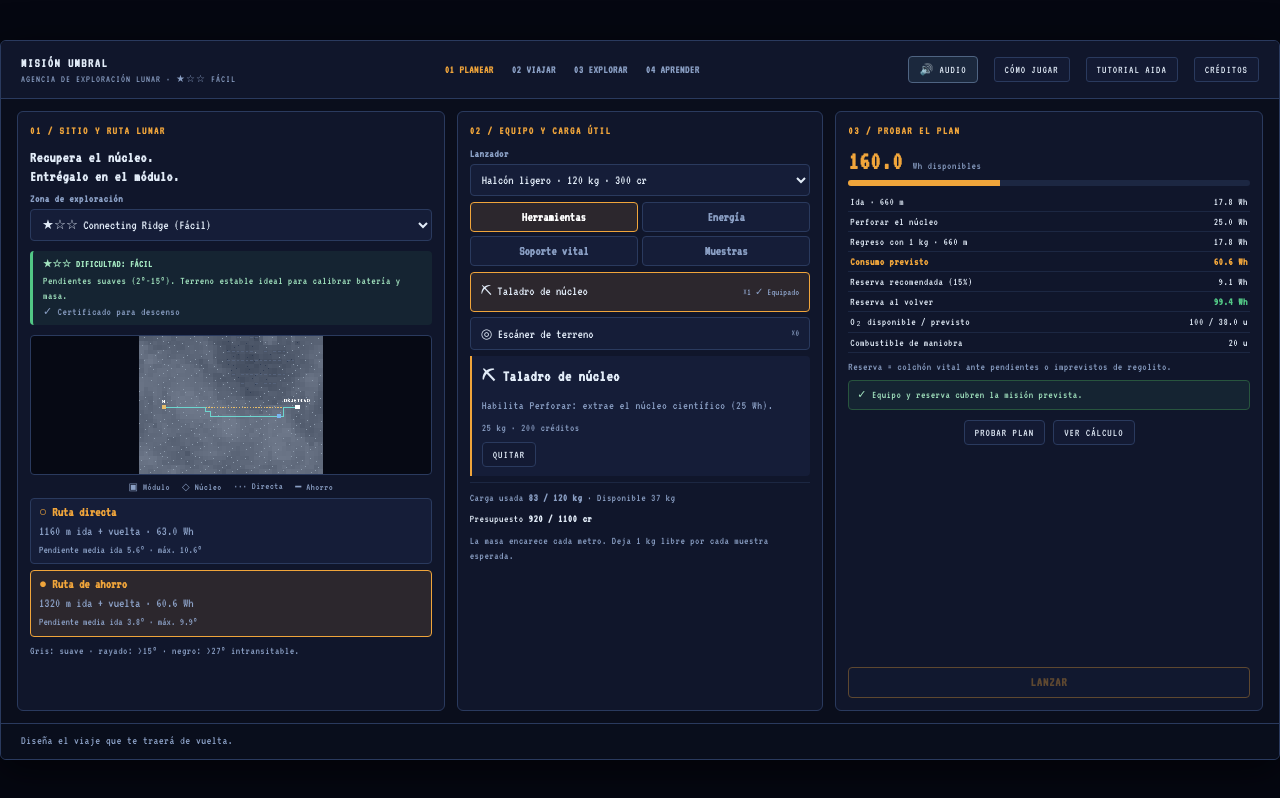
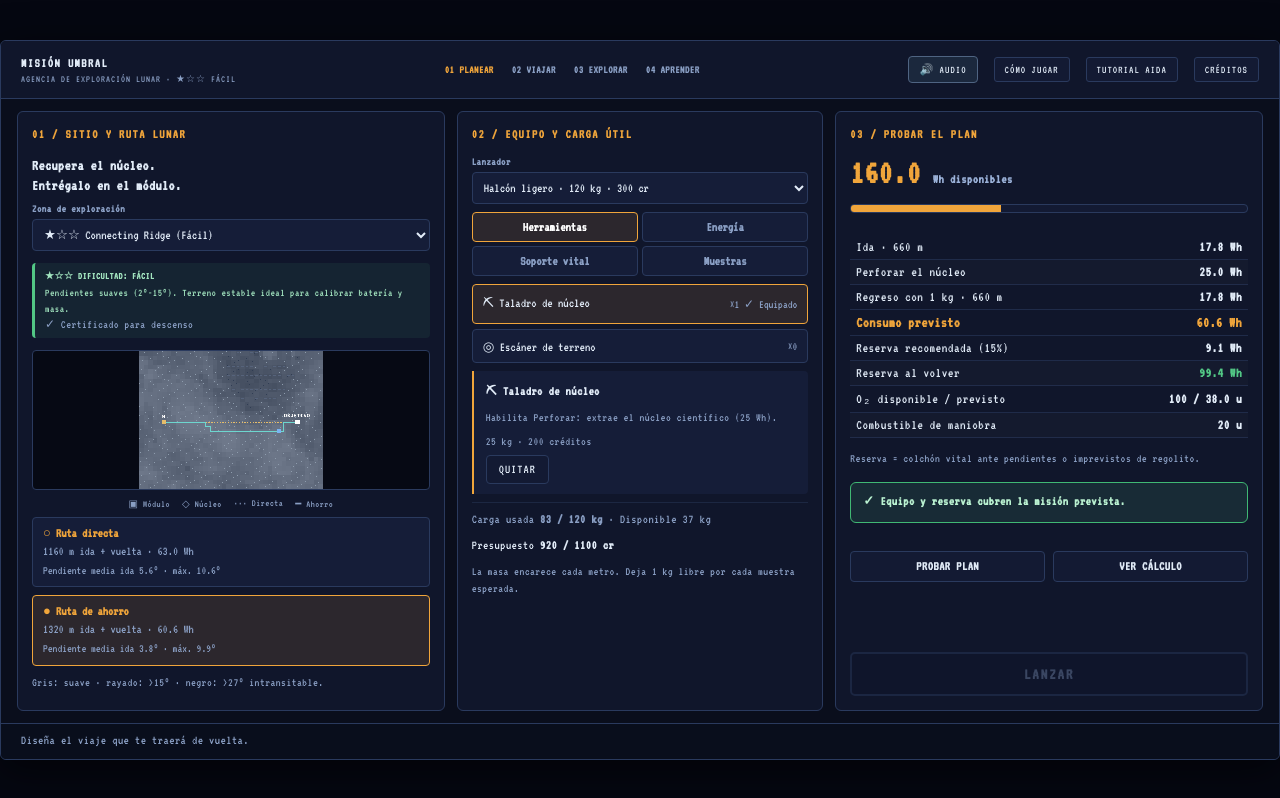
Before and after one commit to TEAM-SILENT-115/SPATIAL-EXTRACTION---HACKATON-NASA-SPACE-APP-CHALLENGE, a plain HTML site: page index.html in a window 1280 px wide. Both pictures are taken after a click on the button "JUGAR". Drawn offline with Linux system fonts and the light colour scheme.

Commit message:
style(ui): aumentar tamano, contraste y visibilidad de paneles, tablas y boton de lanzamiento

```diff
--- a/css/lunar.css
+++ b/css/lunar.css
@@ -27,29 +27,37 @@
 .l-items small {font-size:10px;color:#8a9fc4}
 .l-detail {padding:12px;border-left:2px solid #f0a53b;background:#151d38;border-radius:0 4px 4px 0;min-height:140px;display:flex;flex-direction:column;gap:8px}.l-detail p {line-height:1.45;font-size:12px;color:#8a9fc4}.l-detail .btn {align-self:flex-start;font-size:11px}
 .l-load {border-top:1px solid #1c2742;padding-top:8px;font-size:11px;line-height:1.5;color:#8a9fc4}
-.l-big {display:flex;align-items:baseline;gap:10px}.l-big strong {font-size:32px;color:#f0a53b;font-weight:800}.l-big span {font-size:11px;color:#8a9fc4}
-.l-energy {height:6px;background:#1c2742;border-radius:3px;overflow:hidden}.l-energy span {display:block;background:#f0a53b;height:100%}
-.l-table {width:100%;border-collapse:collapse;font-size:11px}.l-table td,.l-table th {padding:6px 2px;border-bottom:1px solid #1c2742;text-align:left}.l-table td:last-child,.l-table th:last-child {text-align:right;white-space:nowrap}.l-table th {color:#f0a53b;font-weight:700}
-.l-check {padding:9px 12px;background:rgba(82,199,133,0.08);border:1px solid #28553e;border-radius:4px;font-size:11px;line-height:1.45;color:#a3e5c0}.l-check p+p {margin-top:4px}.l-check.danger {border-color:#7a3036;background:rgba(232,85,85,0.08);color:#fca5a5}
-.l-footer {padding:8px 20px;min-height:36px;background:#090e1c;border-top:1px solid #2a3a5e;font-size:12px;color:#8a9fc4;line-height:1.4}
+.l-big {display:flex;align-items:baseline;gap:12px}.l-big strong {font-size:36px;color:#f0a53b;font-weight:900;line-height:1}.l-big span {font-size:14px;color:#9bb2d9;font-weight:600}
+.l-energy {height:9px;background:#131a33;border:1px solid #2a3a5e;border-radius:4px;overflow:hidden;margin:6px 0 10px}.l-energy span {display:block;background:#f0a53b;height:100%}
+.l-table {width:100%;border-collapse:collapse;font-size:14px}.l-table td,.l-table th {padding:6px 6px;border-bottom:1px solid rgba(42,58,94,0.6);text-align:left}.l-table td:last-child,.l-table th:last-child {text-align:right;white-space:nowrap;font-weight:700}.l-table th {color:#f0a53b;font-size:15px;font-weight:800}
+.l-table tr:nth-child(even) td {background:rgba(255,255,255,0.015)}
+.l-check {padding:11px 14px;background:rgba(82,199,133,0.12);border:1.5px solid #40b874;border-radius:6px;font-size:13px;line-height:1.45;color:#bbf3d2;font-weight:600;margin:8px 0}.l-check p+p {margin-top:4px}.l-check.danger {border-color:#d44b4b;background:rgba(232,85,85,0.14);color:#ffbebe}
+.l-footer {padding:8px 20px;min-height:36px;background:#090e1c;border-top:1px solid #2a3a5e;font-size:13px;color:#8a9fc4;line-height:1.4}
 .l-travel {display:grid;grid-template-columns:1fr 1.1fr;gap:36px;padding:36px;flex:1;align-items:center}.l-travel h1 {font-size:28px;line-height:1.2;margin:12px 0 16px}.l-travel p {line-height:1.5;color:#8a9fc4}.l-travel canvas {width:100%;image-rendering:pixelated;margin:16px 0;border:1px solid #2a3a5e;border-radius:4px}.l-options {display:grid;grid-template-columns:1fr 1fr;gap:12px}.l-options article {border:1px solid #2a3a5e;background:#151d38;border-radius:4px;padding:12px;display:flex;flex-direction:column;gap:10px}.l-options h3 {color:#f0a53b;font-size:13px}
-.l-surface {flex:1;min-height:0;display:flex;flex-direction:column}.l-hud {display:flex;justify-content:space-between;padding:10px 20px;gap:14px;background:#10162b;border-bottom:1px solid #2a3a5e}.l-hud b {display:block;margin-top:3px;font-size:13px;color:#e2ecf8}.l-hud small {font-size:10px;color:#8a9fc4}.l-field {position:relative;flex:1;min-height:0;background:#060914;overflow:hidden}#l-field {width:100%;height:100%;object-fit:contain;image-rendering:pixelated;display:block}.l-minimap {position:absolute;right:14px;top:14px;border:1px solid #2a3a5e;border-radius:4px;background:#10162b;padding:5px;width:170px}.l-minimap canvas {width:158px;height:118px;display:block;image-rendering:pixelated}.l-minimap span {font-size:9px;color:#8a9fc4;display:block;margin-top:3px}.l-compass {position:absolute;left:18px;top:15px;color:#e2ecf8;font-size:12px;background:#151d38;padding:5px 8px;border-radius:3px;border:1px solid #2a3a5e}.l-interaction {display:flex;align-items:center;justify-content:space-between;gap:12px;padding:10px 20px;background:#10162b;border-top:1px solid #2a3a5e;min-height:64px}.l-interaction>div {flex:1}.l-interaction small {margin-top:4px;color:#8a9fc4}.l-interaction .btn {font-size:11px;padding:7px 12px}
-.l-report {width:860px;margin:auto;padding:22px;overflow-y:auto;max-height:580px}.l-report h1 {font-size:28px;margin:10px 0}.l-score {display:flex;align-items:center;gap:18px;padding:12px 0;border-bottom:1px solid #2a3a5e}.l-score strong {font-size:38px;color:#f0a53b}.l-score span {font-size:12px;line-height:1.4;color:#8a9fc4}.l-score b {margin-left:auto;color:#52c785;font-size:11px}.l-cause {font-size:14px;line-height:1.5;margin:14px 0}.l-report .l-table {margin:14px 0}.l-report .fila-botones {margin-top:16px}.l-modal {background:#10162b!important;border-color:#2a3a5e!important;gap:12px!important;line-height:1.5}.l-modal .l-detail {min-height:90px}
-.banner-tutorial {min-height:52px;font-size:12px!important;padding:8px 18px!important;background:#0d162e!important;border-bottom:1px solid #f0a53b!important}.banner-tutorial p {flex:1;color:#e2ecf8}.banner-tutorial .btn {font-size:10px}
-/* Keep the complete default plan and launch action visible with AIDA open. */
-.l-hangar .l-panel {gap:6px;padding:12px}
+.l-surface {flex:1;min-height:0;display:flex;flex-direction:column}.l-hud {display:flex;justify-content:space-between;padding:10px 20px;gap:14px;background:#10162b;border-bottom:1px solid #2a3a5e}.l-hud b {display:block;margin-top:3px;font-size:14px;color:#e2ecf8}.l-hud small {font-size:11px;color:#8a9fc4}.l-field {position:relative;flex:1;min-height:0;background:#060914;overflow:hidden}#l-field {width:100%;height:100%;object-fit:contain;image-rendering:pixelated;display:block}.l-minimap {position:absolute;right:14px;top:14px;border:1px solid #2a3a5e;border-radius:4px;background:#10162b;padding:5px;width:170px}.l-minimap canvas {width:158px;height:118px;display:block;image-rendering:pixelated}.l-minimap span {font-size:10px;color:#8a9fc4;display:block;margin-top:3px}.l-compass {position:absolute;left:18px;top:15px;color:#e2ecf8;font-size:13px;background:#151d38;padding:5px 8px;border-radius:3px;border:1px solid #2a3a5e}.l-interaction {display:flex;align-items:center;justify-content:space-between;gap:12px;padding:10px 20px;background:#10162b;border-top:1px solid #2a3a5e;min-height:64px}.l-interaction>div {flex:1}.l-interaction small {margin-top:4px;color:#8a9fc4}.l-interaction .btn {font-size:13px;padding:8px 14px}
+.l-report {width:860px;margin:auto;padding:22px;overflow-y:auto;max-height:580px}.l-report h1 {font-size:28px;margin:10px 0}.l-score {display:flex;align-items:center;gap:18px;padding:12px 0;border-bottom:1px solid #2a3a5e}.l-score strong {font-size:38px;color:#f0a53b}.l-score span {font-size:13px;line-height:1.4;color:#8a9fc4}.l-score b {margin-left:auto;color:#52c785;font-size:12px}.l-cause {font-size:14px;line-height:1.5;margin:14px 0}.l-report .l-table {margin:14px 0}.l-report .fila-botones {margin-top:16px}.l-modal {background:#10162b!important;border-color:#2a3a5e!important;gap:12px!important;line-height:1.5}.l-modal .l-detail {min-height:90px}
+.banner-tutorial {min-height:52px;font-size:13px!important;padding:8px 18px!important;background:#0d162e!important;border-bottom:1px solid #f0a53b!important}.banner-tutorial p {flex:1;color:#e2ecf8}.banner-tutorial .btn {font-size:11px}
+/* Ajustes de visibilidad y tamano en hangar */
+.l-hangar .l-panel {gap:8px;padding:14px}
 .l-hangar #l-map {height:140px;flex-shrink:0}
-.l-hangar .l-route {padding:6px 8px;flex-shrink:0}
-.l-hangar .l-table td,.l-hangar .l-table th {padding:4px 2px}
-.l-hangar .l-big strong {font-size:26px}
-.l-hangar .l-detail {min-height:120px;padding:8px 10px;gap:6px}
-.l-hangar .l-check {padding:6px 8px}
-.l-hangar .btn {font-size:11px;padding:6px 10px}
-.l-hangar .btn.grande {font-size:13px;padding:8px 14px}
-.l-hangar .l-kicker {margin-bottom:3px}
-.l-hangar .l-panel>p {font-size:11px;line-height:1.35}
-.l-hangar .l-panel:last-child>button[data-l="launch"] {position:sticky;bottom:0;background:#151d38;border-color:#f0a53b;color:#f0a53b;flex-shrink:0;margin-top:auto}
-.l-hangar .l-panel:last-child>button[data-l="launch"]:hover {background:#f0a53b;color:#0a0e1c}
+.l-hangar .l-route {padding:8px 10px;font-size:13px;flex-shrink:0}
+.l-hangar .l-table {font-size:14px;margin:4px 0}
+.l-hangar .l-table td,.l-hangar .l-table th {padding:5px 6px}
+.l-hangar .l-big strong {font-size:34px}
+.l-hangar .l-big span {font-size:13px}
+.l-hangar .l-detail {min-height:115px;padding:10px 12px;gap:6px;font-size:13px}
+.l-hangar .l-detail p {font-size:12px;line-height:1.45}
+.l-hangar .l-check {padding:10px 12px;font-size:13px}
+.l-hangar small {font-size:12px;color:#8a9fc4;line-height:1.35}
+.l-hangar .fila-botones {display:flex;gap:8px;margin:6px 0}
+.l-hangar .fila-botones .btn {flex:1;font-size:13px;padding:8px 12px;font-weight:600;letter-spacing:0.5px}
+.l-hangar .btn {font-size:13px;padding:7px 12px}
+.l-hangar .btn.grande {font-size:16px;padding:12px 20px;font-weight:700}
+.l-hangar .l-kicker {margin-bottom:4px;font-size:13px;letter-spacing:1.5px;font-weight:700}
+.l-hangar .l-panel>p {font-size:13px;line-height:1.4}
+.l-hangar .l-panel:last-child>button[data-l="launch"] {position:sticky;bottom:0;background:#151d38;border:2px solid #f0a53b;color:#f0a53b;font-size:16px;font-weight:700;letter-spacing:2px;padding:12px 18px;border-radius:5px;box-shadow:0 4px 14px rgba(0,0,0,0.4);flex-shrink:0;margin-top:auto;cursor:pointer;transition:all 0.2s ease}
+.l-hangar .l-panel:last-child>button[data-l="launch"]:hover:not(:disabled) {background:#f0a53b;color:#0a0e1c;box-shadow:0 0 16px rgba(240,165,59,0.6)}
+.l-hangar .l-panel:last-child>button[data-l="launch"]:disabled {opacity:0.45;border-color:#2a3a5e;color:#6d80a5;background:#0f152b;cursor:not-allowed;box-shadow:none}
 
 /* Elementos añadidos: Dificultad, Finales múltiples, Audio y Onboarding */
 .l-site-badge { padding: 6px 10px; border-radius: 4px; font-size: 11px; line-height: 1.4; border-left: 3px solid; margin: 4px 0; }
--- a/css/style.css
+++ b/css/style.css
@@ -176,34 +176,34 @@ main.hangar {
 .btn.activo {
   border-color: var(--acento); color: #fff; background: rgba(240, 165, 59, 0.2);
 }
-.btn.grande { font-size: 14px; font-weight: 700; padding: 10px 20px; }
+.btn.grande { font-size: 16px; font-weight: 700; padding: 12px 22px; letter-spacing: 1.5px; }
 .btn.peligro { border-color: var(--rojo); color: #ff9191; background: rgba(232, 85, 85, 0.12); }
 .btn.peligro:hover:not(:disabled) { color: #fff; background: var(--rojo); border-color: var(--rojo); }
-.btn.mini { font-size: 11px; padding: 4px 8px; border-radius: 3px; }
+.btn.mini { font-size: 12px; padding: 5px 10px; border-radius: 3px; }
 
-.fila-botones { display: flex; gap: 8px; flex-wrap: wrap; justify-content: center; padding: 4px 0; }
+.fila-botones { display: flex; gap: 8px; flex-wrap: wrap; justify-content: center; padding: 6px 0; }
 
 /* ---------- reserva por tramos ---------- */
 
-.reserva { display: flex; flex-direction: column; gap: 5px; }
-.reserva-fila { display: flex; align-items: center; gap: 8px; font-size: 11px; color: var(--apagado); }
-.reserva-fila .etq { width: 75px; color: var(--texto); font-weight: 500; }
-.reserva-fila .b-pista { flex: 1; width: auto; height: 6px; }
-.reserva-fila .num { white-space: nowrap; font-size: 11px; }
+.reserva { display: flex; flex-direction: column; gap: 6px; }
+.reserva-fila { display: flex; align-items: center; gap: 8px; font-size: 13px; color: var(--apagado); }
+.reserva-fila .etq { width: 85px; color: var(--texto); font-weight: 600; }
+.reserva-fila .b-pista { flex: 1; width: auto; height: 8px; }
+.reserva-fila .num { white-space: nowrap; font-size: 13px; font-weight: 600; }
 .reserva-fila.ok .b-relleno { background: var(--ok); }
 .reserva-fila.ambar .b-relleno { background: var(--ambar); }
 .reserva-fila.rojo .b-relleno { background: var(--rojo); }
-.btn.mini.cuadrado { padding: 1px 6px; font-size: 11px; line-height: 1.2; }
+.btn.mini.cuadrado { padding: 2px 8px; font-size: 12px; line-height: 1.2; font-weight: 600; }
 .chip.ok { border-color: var(--ok); color: var(--ok); }
 .chip.ambar { border-color: var(--ambar); color: var(--ambar); }
 
 /* ---------- tablas limpias ---------- */
 
-.tabla { border-collapse: collapse; width: 100%; font-size: 12px; }
+.tabla { border-collapse: collapse; width: 100%; font-size: 14px; }
 .tabla th, .tabla td {
-  border: 1px solid var(--borde-tenue); padding: 5px 8px; text-align: center;
+  border: 1px solid var(--borde-tenue); padding: 6px 10px; text-align: center;
 }
-.tabla th { color: var(--acento); font-weight: 600; font-size: 11px; background: rgba(255, 255, 255, 0.02); }
+.tabla th { color: var(--acento); font-weight: 700; font-size: 13px; background: rgba(255, 255, 255, 0.03); }
 .tabla td:first-child { text-align: left; }
 
 /* ---------- bandas (viaje / superficie) ---------- */
```
